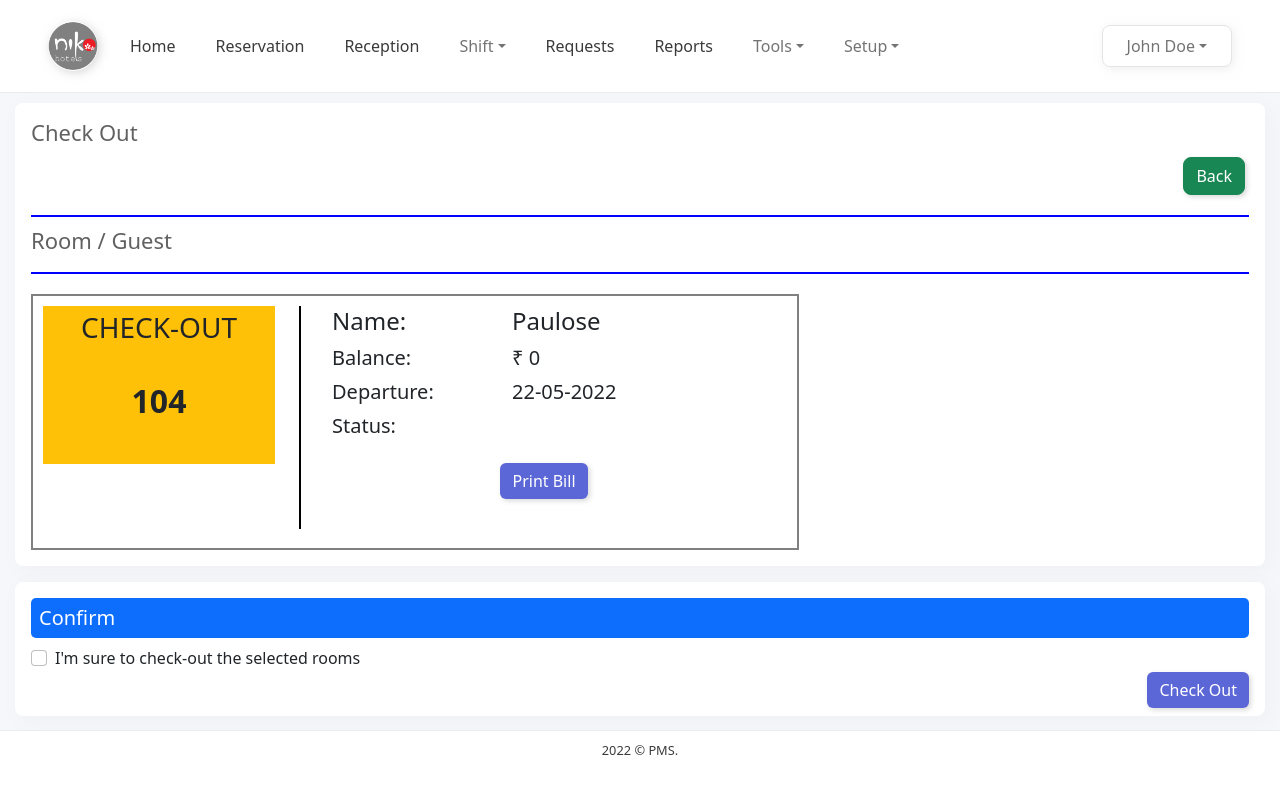
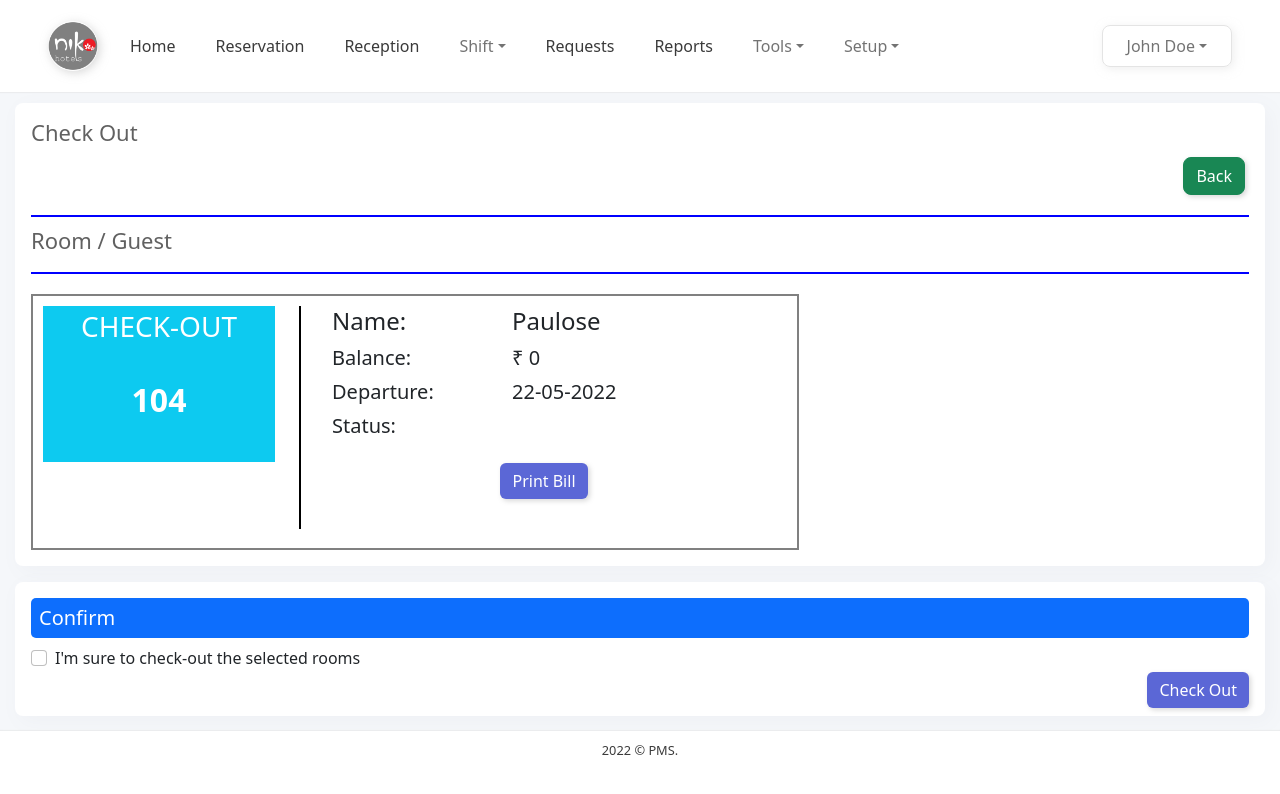
Before and after one commit to indocosmo-projects/PMS-Prototype, a React (Create React App) app: page /checkOut in a window 1280 px wide. Shown: the top 794 px of the page. Built offline with nearby package versions, Linux system fonts and the light colour scheme.

Commit message:
checkout

```diff
--- a/src/component/CheckOut/CheckOut.js
+++ b/src/component/CheckOut/CheckOut.js
@@ -23,7 +23,7 @@ function CheckOut() {
                         <div className="box">
                             <div className="row">
                                 <div className="col-sm-4">
-                                    <div className="bg-warning roomcol" >
+                                    <div className="bg-info roomcol text-white p-1" >
                                         <h3>CHECK-OUT</h3>
                                         <h2 className="roomno"><b>104</b></h2>
                                     </div>
```
